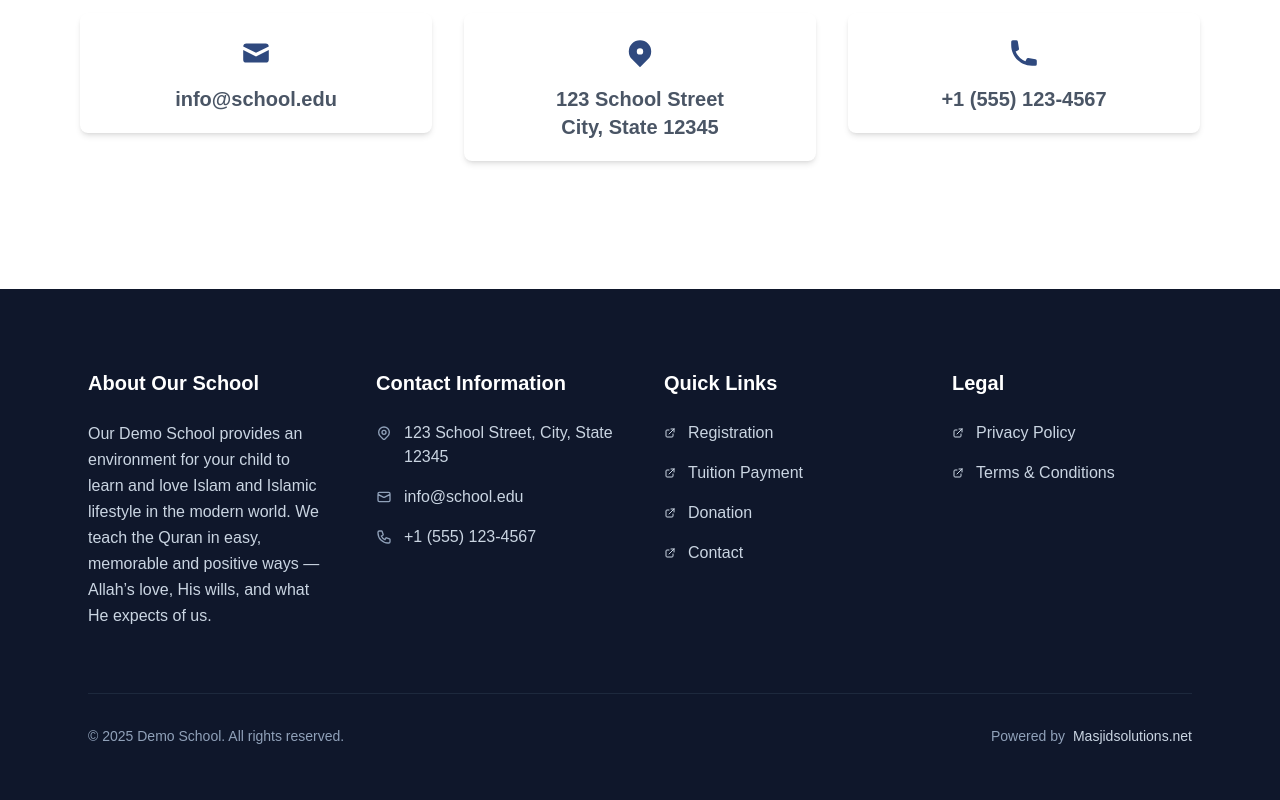
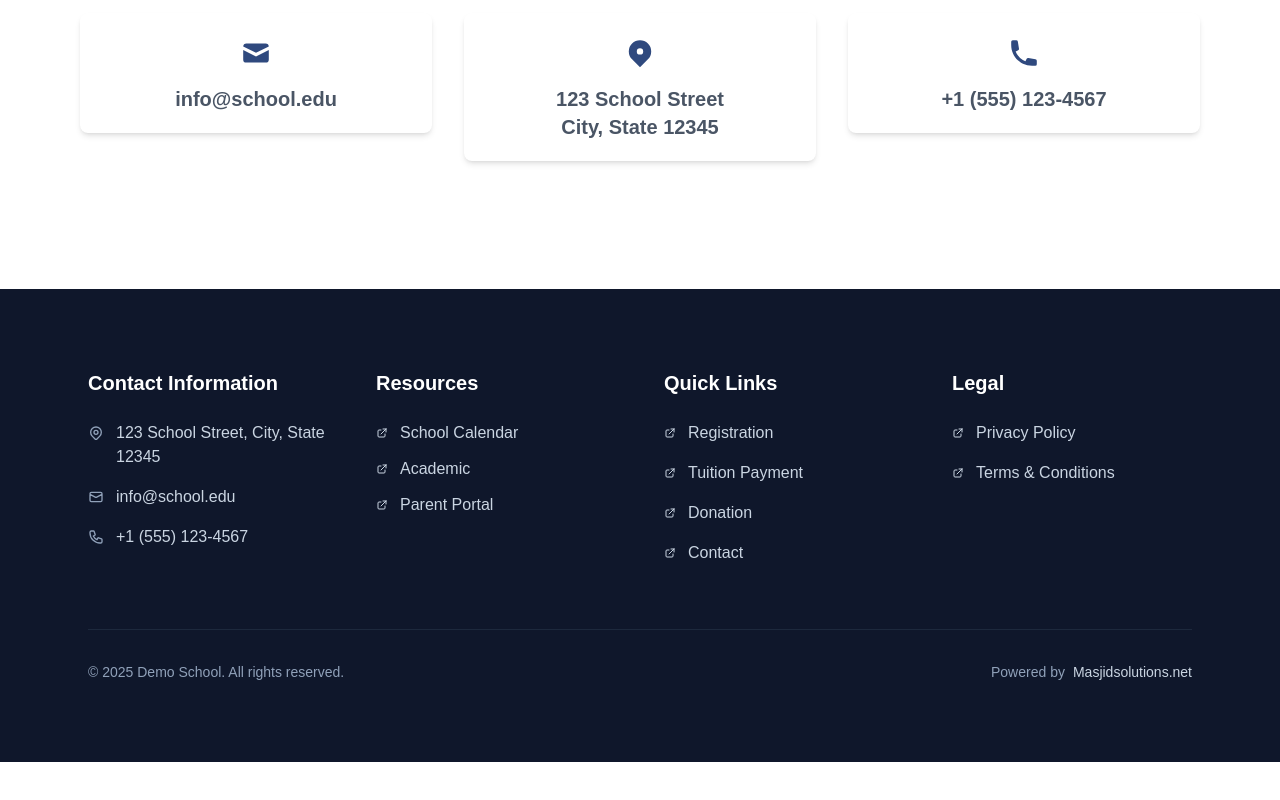
Before and after one commit to SmAshiqur/one-page-website-generator, a Next.js app: page / in a window 1280 px wide. Shown: the part 4896-5696 px from the top of the page. After the commit the page ends 5658 px from the top, so only its background shows below. Built offline with nearby package versions, Linux system fonts and the light colour scheme; no server answers; a web font is replaced by a local one.

Commit message:
footer updated

```diff
--- a/src/components/Footer.js
+++ b/src/components/Footer.js
@@ -11,16 +11,7 @@ export default function Footer() {
         {/* Main Grid */}
         <div className="grid grid-cols-1 sm:grid-cols-2 lg:grid-cols-4 gap-12 mb-16">
 
-          {/* About */}
-          <div className="space-y-6">
-            <h3 className="text-xl font-semibold text-white">About Our School</h3>
-            <p className="text-slate-300 leading-relaxed">
-              Our Demo School provides an environment for your child to learn
-              and love Islam and Islamic lifestyle in the modern world. We teach
-              the Quran in easy, memorable and positive ways — Allah’s love, His
-              wills, and what He expects of us.
-            </p>
-          </div>
+
 
           {/* Contact */}
           <div className="space-y-6">
@@ -72,6 +63,35 @@ export default function Footer() {
               </div>
 
             </div>
+          </div>
+
+            {/* Resources */}
+            <div className="space-y-6">
+           {/* Resources*/}
+            <div className="space-y-6">
+              <h3 className="text-xl font-semibold text-white">Resources</h3>
+              <ul className="space-y-3 text-slate-300">
+                <li>
+                  <a href="#calendar" className="flex items-center gap-3 hover:text-white transition-colors">
+                    <ArrowIcon />
+                    School Calendar
+                  </a>
+                </li>
+                <li>
+                  <a href="#curriculum" className="flex items-center gap-3 hover:text-white transition-colors">
+                    <ArrowIcon />
+                    Academic
+                  </a>
+                </li>
+                <li>
+                  <a href="https://secure-api.net/demo-mosque" className="flex items-center gap-3 hover:text-white transition-colors">
+                    <ArrowIcon />
+                    Parent Portal
+                  </a>
+                </li>
+              </ul>
+            </div>
+
           </div>
 
 
```
Lines whose indentation alone changed are shown as unchanged.
